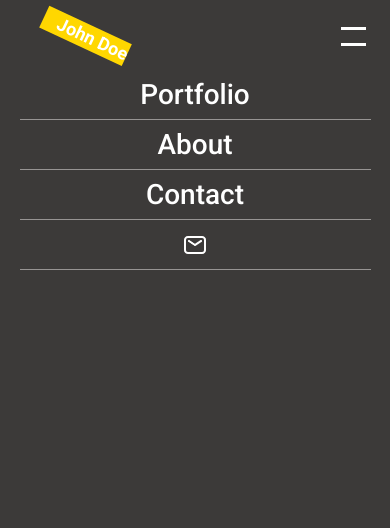
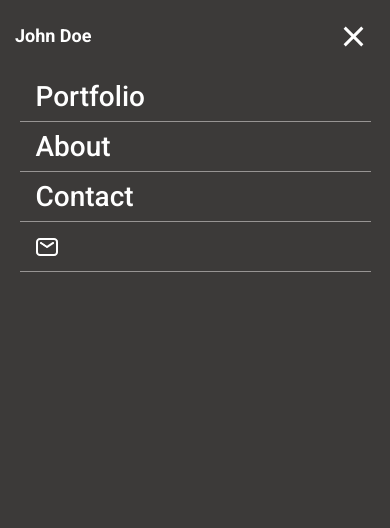
Before and after one commit to WilhelmK109/portfolio, a website: page index.html in a window 390 px wide. Both pictures are taken after a click on the element 353 px from the left and 36 px from the top of the page. Shown: the top 528 px of the page. Drawn offline with Linux system fonts and the light colour scheme.

Commit message:
Add mobile menu close button

```diff
--- a/styles.css
+++ b/styles.css
@@ -50,7 +50,6 @@ body {
 .nav-menu {
   margin: 0;
   padding: 0;
-  /*display: none;*/
 }
 
 .nav-item {
@@ -79,8 +78,6 @@ body {
   padding-left: 15px;
   color: #fff;
   text-decoration: none;
-  background-color: gold;
-  transform: translateX(40px) rotate(25deg);
 }
 
 .hamburger {
@@ -601,10 +598,10 @@ label {
     background-color: #3c3a39;
     width: 100vw;
     height: 90vh;
-    text-align: center;
+    text-align: left;
     transition: 0.3s;
-    top: 70px;
-    left: -100%
+    top: 72px;
+    left: -100%;
   }
 
   .nav-link {
@@ -626,6 +623,13 @@ label {
     opacity: 0;
   }
 
+  .hamburger.active .bar:nth-child(1) {
+    transform: translateY(8px) rotate(45deg);
+  }
+
+  .hamburger.active .bar:nth-child(3) {
+    transform: translateY(-8px) rotate(-45deg);
+  }
 }
 
 /* ---------desktop media queries...... */
```
